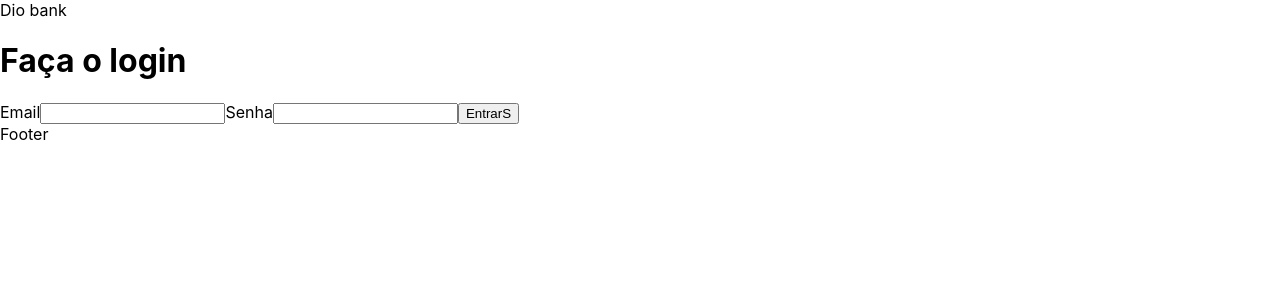
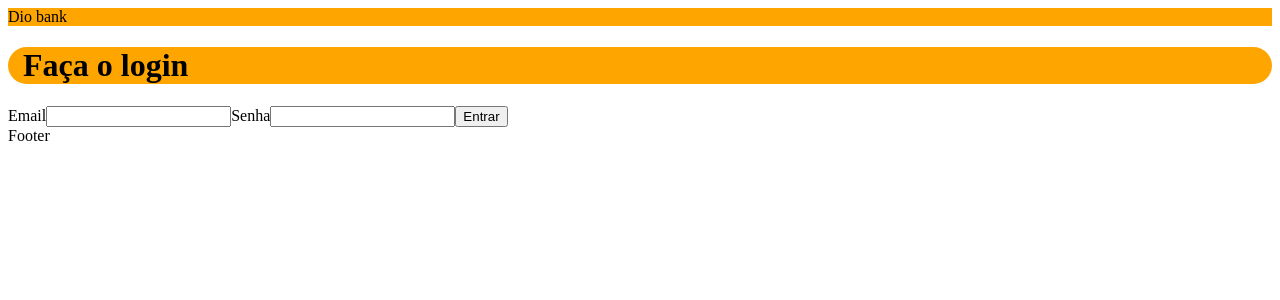
Before and after one commit to GabsDonato/Estudos-Typescript, a React (Create React App) app in the folder React/my-app-ts/: page / in a window 1280 px wide. Shown: the top 300 px of the page. Built offline with nearby package versions, Linux system fonts and the light colour scheme.

Commit message:
ajustes aplicação

```diff
--- a/React/my-app-ts/package.json
+++ b/React/my-app-ts/package.json
@@ -14,6 +14,7 @@
     "react-dom": "^18.3.1",
     "react-script": "^2.0.5",
     "react-scripts": "5.0.1",
+    "styled-components": "^6.1.13",
     "typescript": "^4.9.5",
     "web-vitals": "^2.1.4"
   },
--- a/React/my-app-ts/src/App.css
+++ /dev/null
@@ -1,38 +0,0 @@
-.App {
-  text-align: center;
-}
-
-.App-logo {
-  height: 40vmin;
-  pointer-events: none;
-}
-
-@media (prefers-reduced-motion: no-preference) {
-  .App-logo {
-    animation: App-logo-spin infinite 20s linear;
-  }
-}
-
-.App-header {
-  background-color: #282c34;
-  min-height: 100vh;
-  display: flex;
-  flex-direction: column;
-  align-items: center;
-  justify-content: center;
-  font-size: calc(10px + 2vmin);
-  color: white;
-}
-
-.App-link {
-  color: #61dafb;
-}
-
-@keyframes App-logo-spin {
-  from {
-    transform: rotate(0deg);
-  }
-  to {
-    transform: rotate(360deg);
-  }
-}
--- a/React/my-app-ts/src/App.tsx
+++ b/React/my-app-ts/src/App.tsx
@@ -1,9 +1,18 @@
 import { Layout } from './components/Layout';
+import styled from 'styled-components';
+
+const Box = styled.div`
+ background-color: orange;
+ border-radius: 25px;
+ padding-left: 15px;
+`
 
 function App() {
   return (
     <Layout>
+      <Box>
       <h1>Faça o login</h1>
+      </Box>
       <label htmlFor='emailInput' >
         Email
       </label>
@@ -14,7 +23,7 @@
       </label>
       <input id='passwordInput' type='password'/>
       <button>
-        EntrarS
+        Entrar
       </button>
     </Layout>
   );
--- /dev/null
+++ b/React/my-app-ts/src/components/Header/Header.css
@@ -0,0 +1,3 @@
+.header {
+    background-color: orange;
+}
--- a/React/my-app-ts/src/components/Header.tsx
+++ b/React/my-app-ts/src/components/Header/Header.tsx
@@ -1,6 +1,8 @@
+import './Header.css';
+
 export const Header = () =>{
     return(
-        <div>
+        <div className='header'>
             Dio bank
         </div>
     )
--- a/React/my-app-ts/src/components/Layout.tsx
+++ b/React/my-app-ts/src/components/Layout.tsx
@@ -1,5 +1,5 @@
 import { Footer } from "./Footer"
-import { Header } from "./Header"
+import { Header } from "./Header/Header"
 
 export const Layout = ({children}: any) => {
     return (
--- a/React/my-app-ts/src/index.css
+++ /dev/null
@@ -1,13 +0,0 @@
-body {
-  margin: 0;
-  font-family: -apple-system, BlinkMacSystemFont, 'Segoe UI', 'Roboto', 'Oxygen',
-    'Ubuntu', 'Cantarell', 'Fira Sans', 'Droid Sans', 'Helvetica Neue',
-    sans-serif;
-  -webkit-font-smoothing: antialiased;
-  -moz-osx-font-smoothing: grayscale;
-}
-
-code {
-  font-family: source-code-pro, Menlo, Monaco, Consolas, 'Courier New',
-    monospace;
-}
--- a/React/my-app-ts/src/index.tsx
+++ b/React/my-app-ts/src/index.tsx
@@ -1,6 +1,5 @@
 import React from 'react';
 import ReactDOM from 'react-dom/client';
-import './index.css';
 import App from './App';
 import reportWebVitals from './reportWebVitals';
 
```
Also changed, not shown: 1 other file (tests, documents, lock files or other folders).
